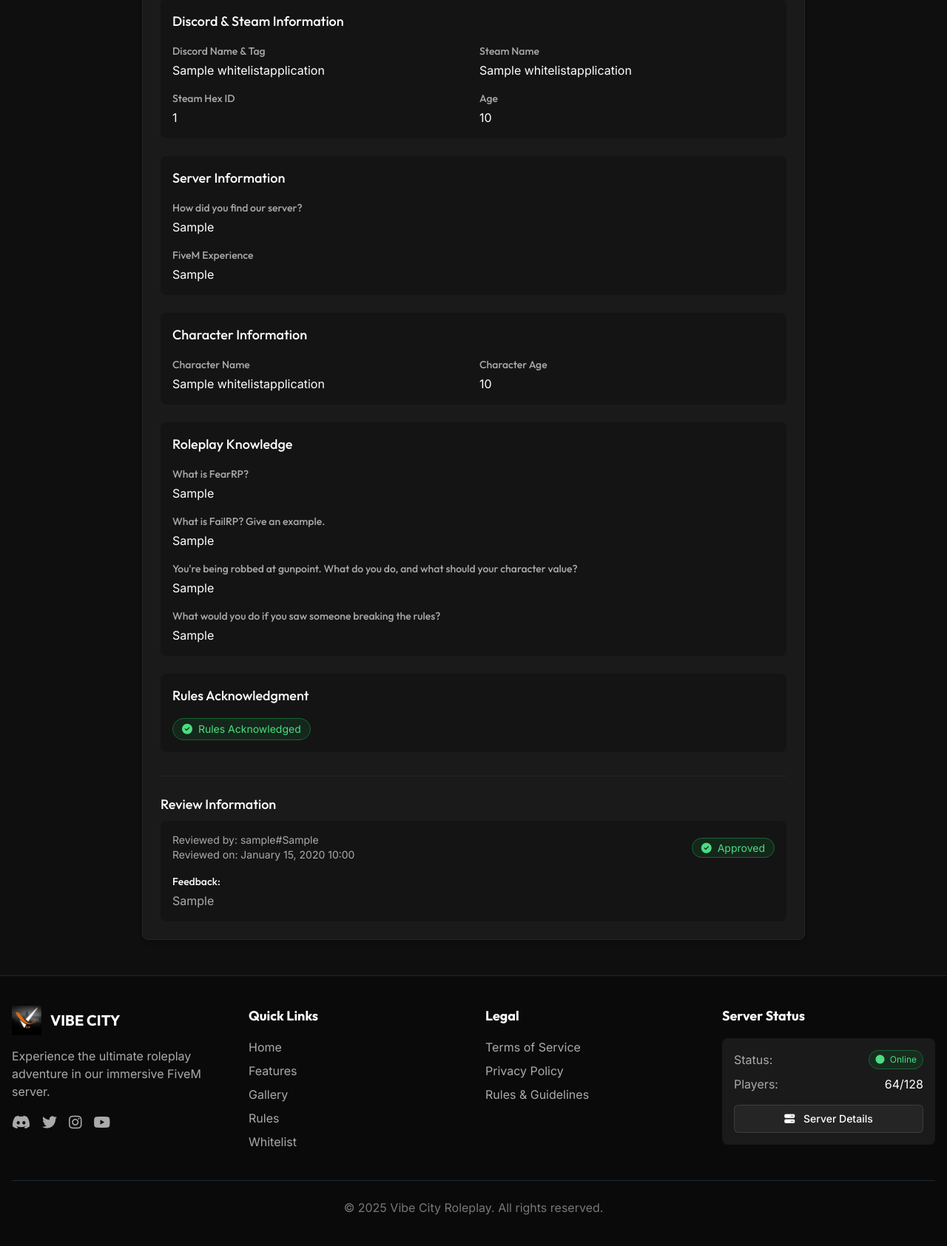
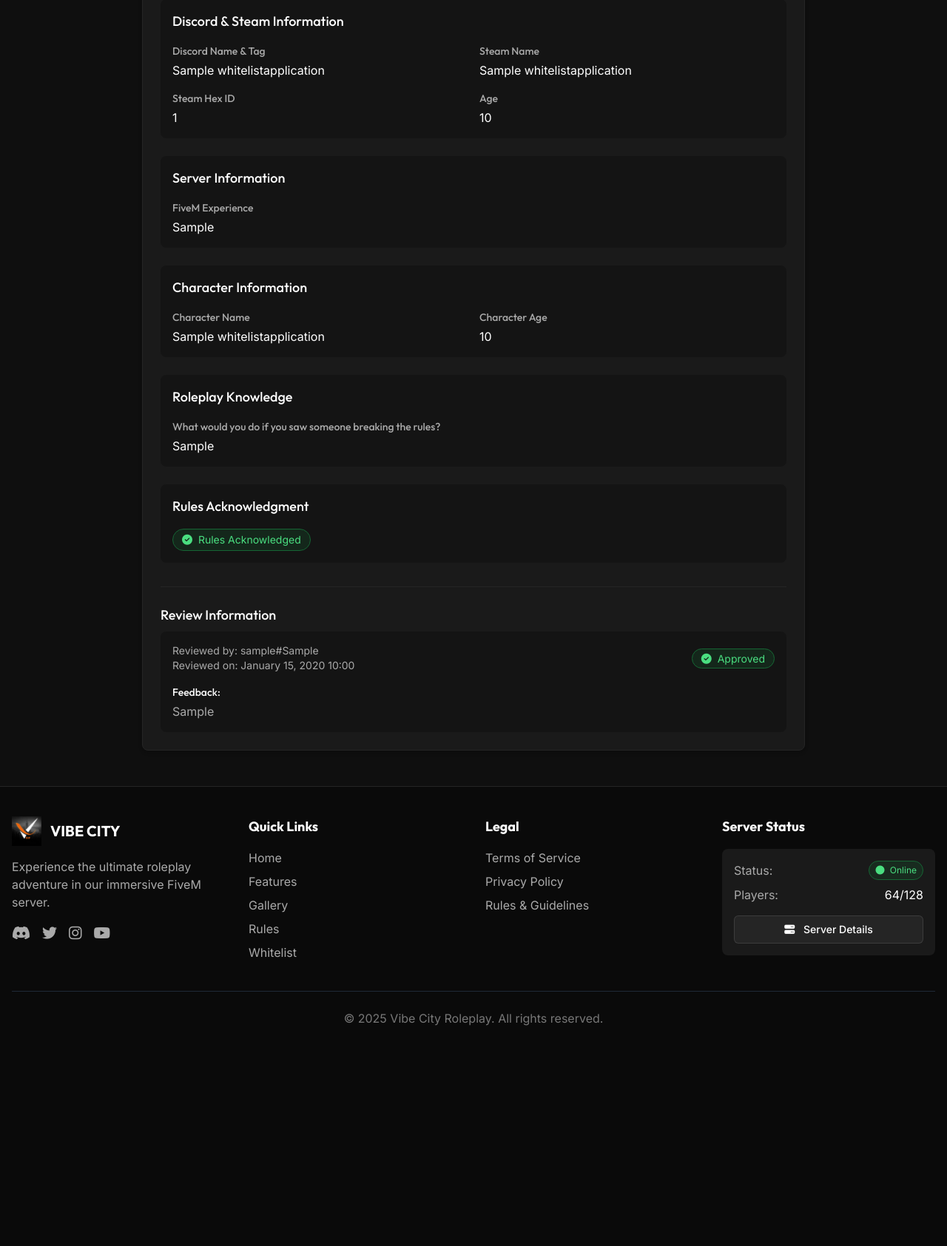
Before and after one commit to Harsha-057/Vibe_city, a Django app: page /dashboard/applications/1/ in a window 1280 px wide. Shown: the part 319-2004 px from the top of the page at 74% size. After the commit the page ends 1706 px from the top, so only its background shows below. Run offline with Django 4.2, Linux system fonts and the light colour scheme; a user stored in the database is signed in; tables that the repository leaves empty hold one stand-in row (values such as "Sample post"); some libraries are stand-ins or nearby versions.

Commit message:
removed some question in wl

```diff
--- a/templates/dashboard/application_detail.html
+++ b/templates/dashboard/application_detail.html
@@ -69,10 +69,6 @@
                         <h3 class="text-lg font-medium mb-4">Server Information</h3>
                         <div class="space-y-4">
                             <div>
-                                <h4 class="text-sm font-medium text-textSecondary mb-1">How did you find our server?</h4>
-                                <p class="text-textPrimary">{{ application.how_found }}</p>
-                            </div>
-                            <div>
                                 <h4 class="text-sm font-medium text-textSecondary mb-1">FiveM Experience</h4>
                                 <p class="text-textPrimary">{{ application.fivem_experience }}</p>
                             </div>
@@ -98,18 +94,6 @@
                     <div class="bg-primary-100 rounded-lg p-4">
                         <h3 class="text-lg font-medium mb-4">Roleplay Knowledge</h3>
                         <div class="space-y-4">
-                            <div>
-                                <h4 class="text-sm font-medium text-textSecondary mb-1">What is FearRP?</h4>
-                                <p class="text-textPrimary whitespace-pre-line">{{ application.fear_rp_explanation }}</p>
-                            </div>
-                            <div>
-                                <h4 class="text-sm font-medium text-textSecondary mb-1">What is FailRP? Give an example.</h4>
-                                <p class="text-textPrimary whitespace-pre-line">{{ application.fail_rp_explanation }}</p>
-                            </div>
-                            <div>
-                                <h4 class="text-sm font-medium text-textSecondary mb-1">You're being robbed at gunpoint. What do you do, and what should your character value?</h4>
-                                <p class="text-textPrimary whitespace-pre-line">{{ application.robbery_response }}</p>
-                            </div>
                             <div>
                                 <h4 class="text-sm font-medium text-textSecondary mb-1">What would you do if you saw someone breaking the rules?</h4>
                                 <p class="text-textPrimary whitespace-pre-line">{{ application.rule_breaking_response }}</p>
--- a/whitelist/models.py
+++ b/whitelist/models.py
@@ -28,7 +28,6 @@ class WhitelistApplication(models.Model):
     age = models.PositiveIntegerField(help_text="Your age")
 
     # Server Information
-    how_found = models.TextField(help_text="How did you find our server?")
     fivem_experience = models.TextField(help_text="How long have you been playing on FiveM?")
 
     # Character Information
@@ -36,9 +35,6 @@ class WhitelistApplication(models.Model):
     character_age = models.PositiveIntegerField(help_text="Character Age")
 
     # Roleplay Knowledge
-    fear_rp_explanation = models.TextField(help_text="What is FearRP?")
-    fail_rp_explanation = models.TextField(help_text="What is FailRP? Give an example.")
-    robbery_response = models.TextField(help_text="You're being robbed at gunpoint. What do you do, and what should your character value?")
     rule_breaking_response = models.TextField(help_text="What would you do if you saw someone breaking the rules?")
 
     # Acknowledgment
```
Also changed, not shown: whitelist/forms.py (+1 -19 lines), whitelist/migrations/0002_remove_whitelistapplication_fail_rp_explanation_and_more.py (added).
